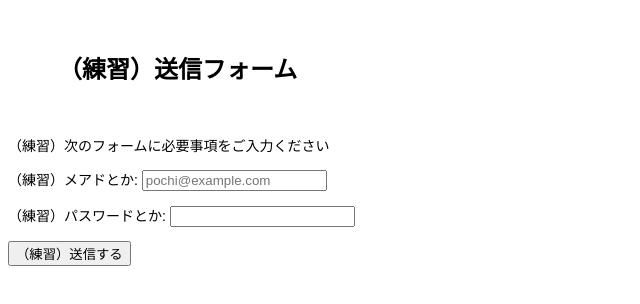
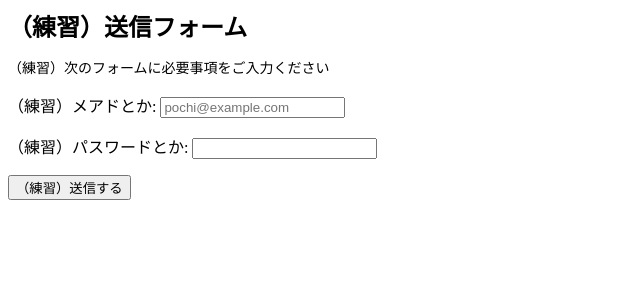
Before and after one commit to anpontanko/test, a plain HTML site: page docs/index.html in a window 1280 px wide. Shown: the whole page, without its empty margins (0-640 px from the left). Drawn offline with Linux system fonts and the light colour scheme.

Commit message:
css内容を削除し、htmlにcssの内容を追記

```diff
--- a/docs/css/style.css
+++ b/docs/css/style.css
@@ -1,7 +1 @@
 @charset "utf-8";
-
-p {
-    color: black;
-    font-size: 14px;
-    font-family: fantasy;
-　}
--- a/docs/index.html
+++ b/docs/index.html
@@ -7,8 +7,8 @@
          <link rel="stylesheet" href="css/style.css">
      </head>
      <body>
-         <h1 style="font-size: 24px; margin: 50px;">（練習）送信フォーム</h1>
-         <p>（練習）次のフォームに必要事項をご入力ください</p>
+         <h1 style="font-size: 24px; margin: 0px;">（練習）送信フォーム</h1>
+         <p style="font-size: 14px;">（練習）次のフォームに必要事項をご入力ください</p>
          <p>（練習）メアドとか: <input type="email" name="mymail" placeholder="pochi@example.com"></p>
          <p>（練習）パスワードとか: <input type="password" name="passcode"></p>
          <p><button type="submit">（練習）送信する</button></p>
```
